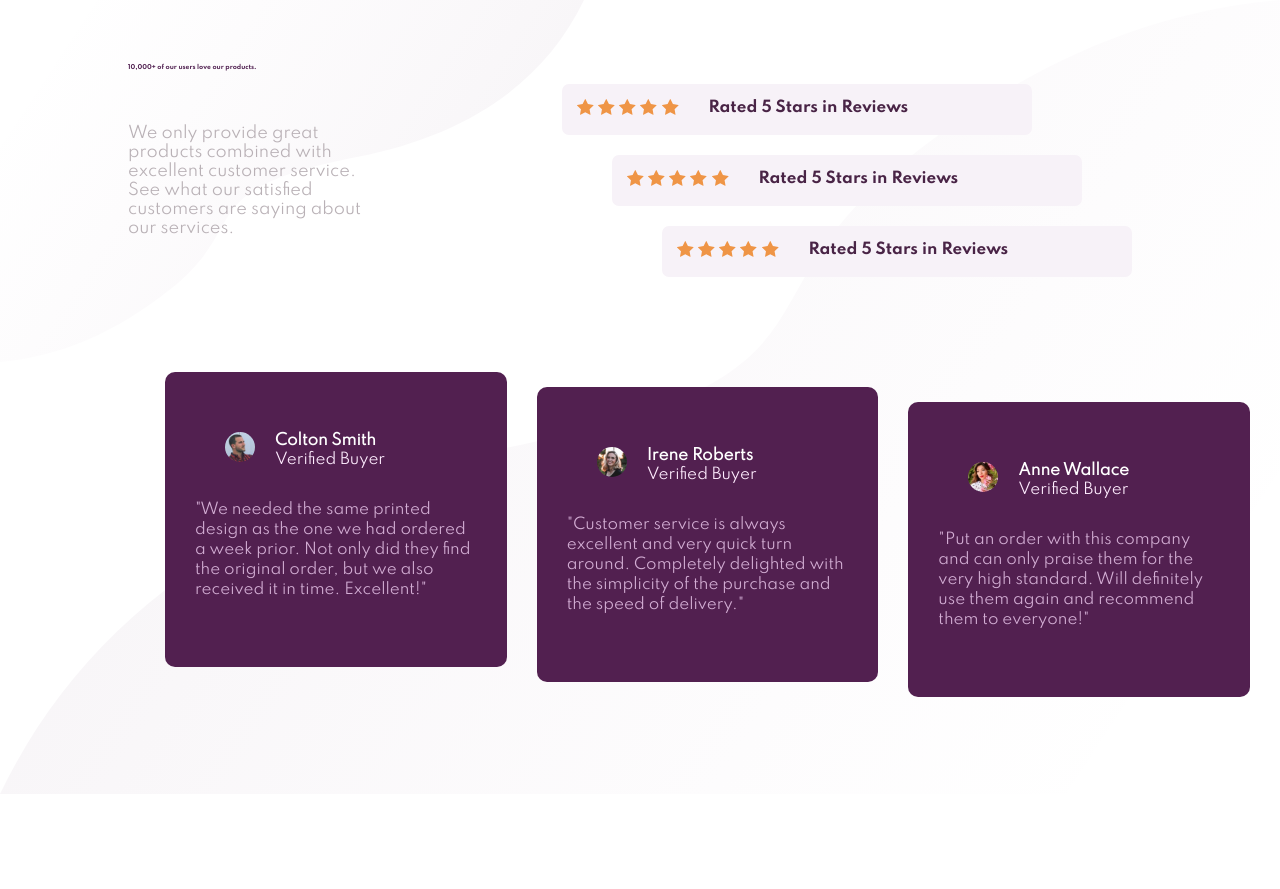
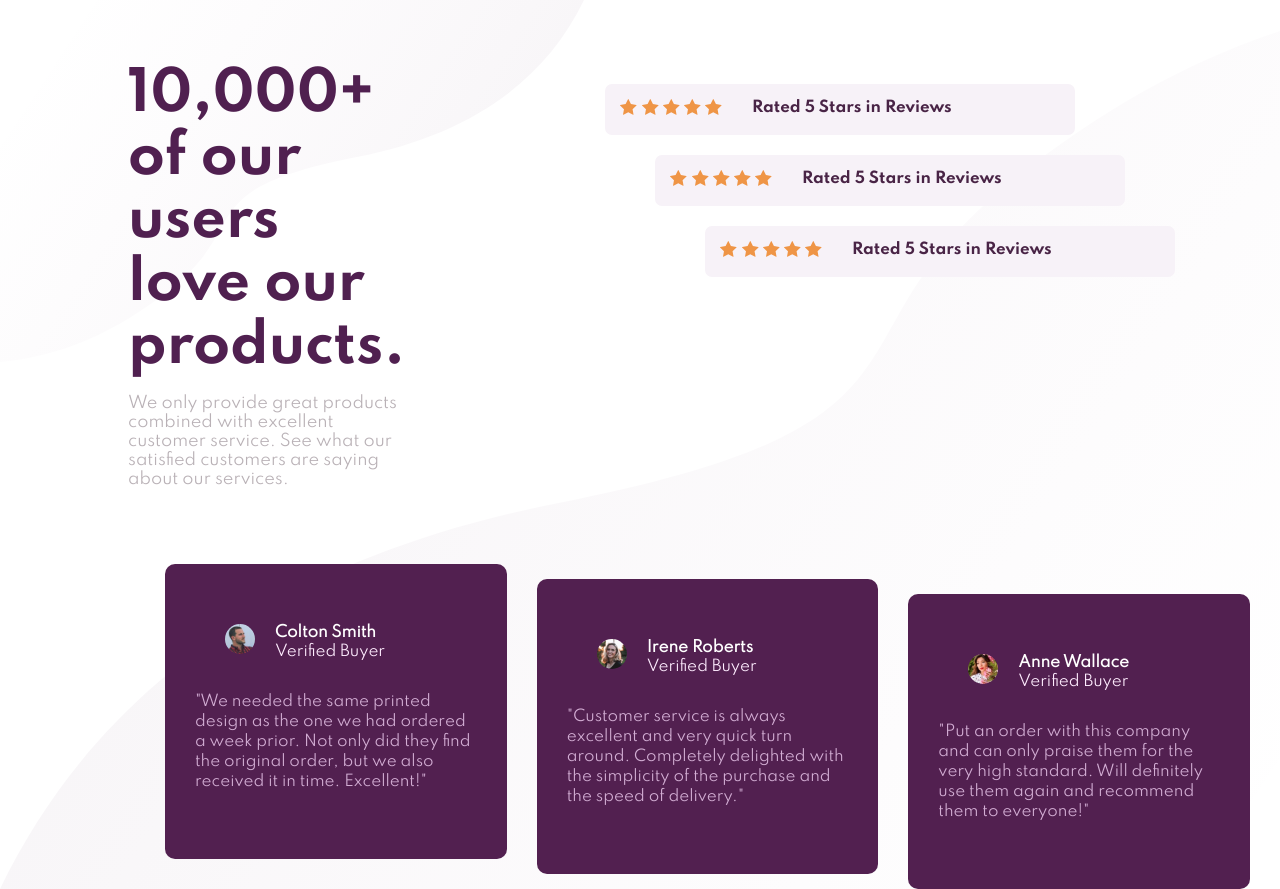
Before and after one commit to younes2005-del/first-one, a plain HTML site: page index.html in a window 1280 px wide. Before the commit the page ends 800 px from the top, so only its background shows below. Drawn offline with Linux system fonts and the light colour scheme.

Commit message:
Update index.css

```diff
--- a/index.css
+++ b/index.css
@@ -32,8 +32,8 @@ body{
 }
 h1{
     color: hsl(300, 43%, 22%);
-    font-size: 0.1em;
-    margin-bottom: 40pt;
+    font-size: 40pt;
+    margin-bottom: 15px;
     font-family: "bold_one";
 }
 .ha p{
```
